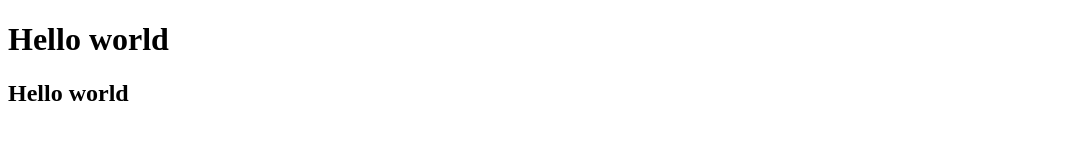
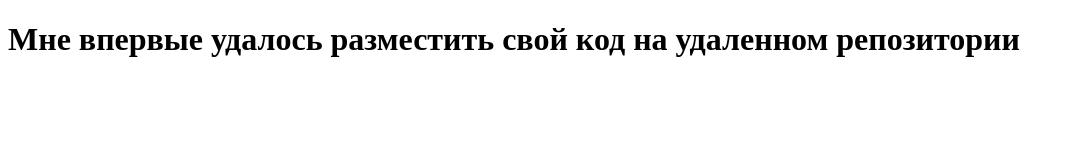
Before and after one commit to IGOjj/test_repo, a plain HTML site: page index.html in a window 1280 px wide. Shown: the whole page, without its empty margins (0-1074 px from the left). Drawn offline with Linux system fonts and the light colour scheme.

Commit message:
New commit

```diff
--- a/index.html
+++ b/index.html
@@ -2,10 +2,11 @@
 <html lang="en">
 <head>
   <meta charset="UTF-8">
-  <title>Document</title>
+  <title>New git project</title>
 </head>
 <body>
-    <h1>Hello world</h1>
-    <h2>Hello world</h2>
+    <h1>Мне впервые удалось
+        разместить свой код на
+        удаленном репозитории</h1>
 </body>
 </html>
```
